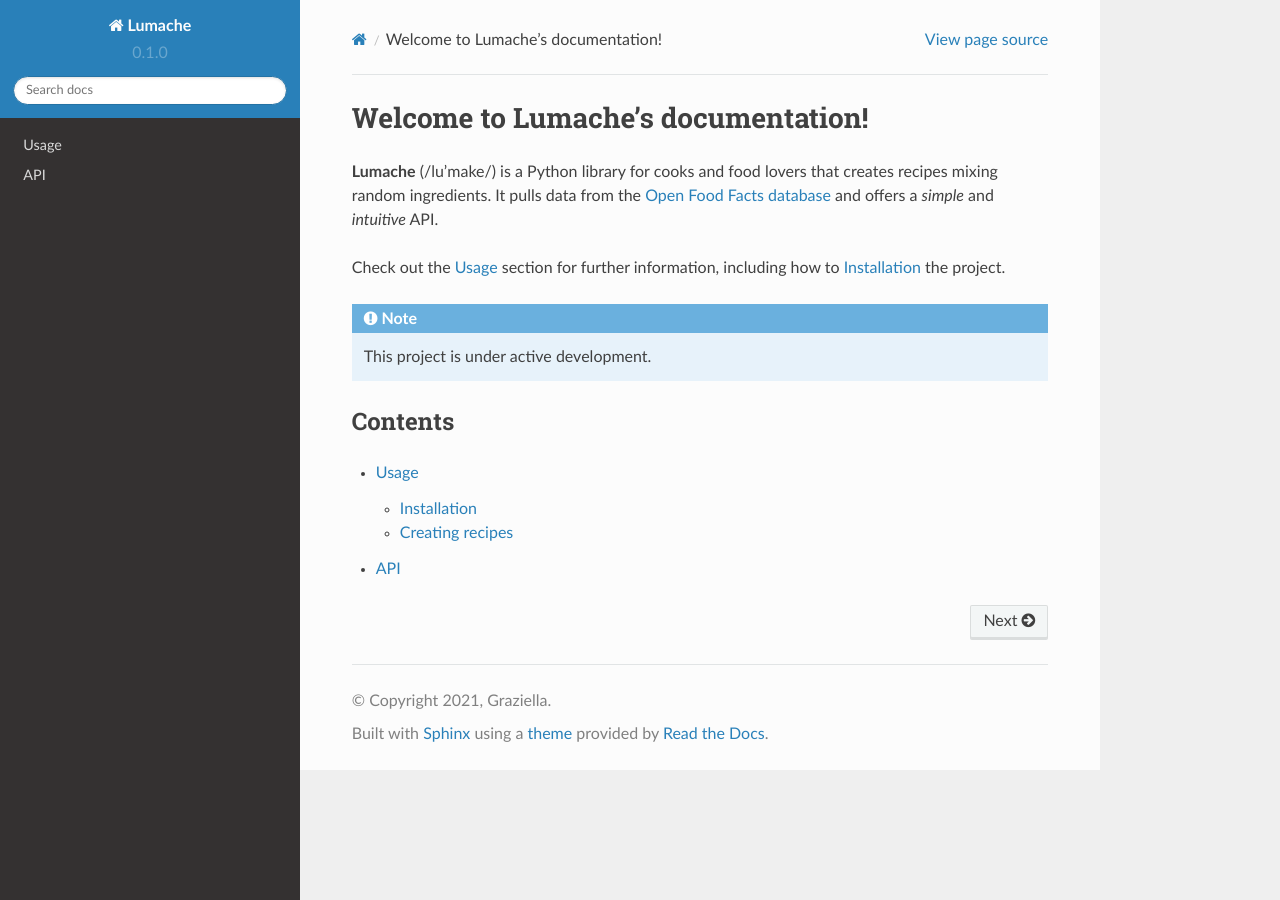
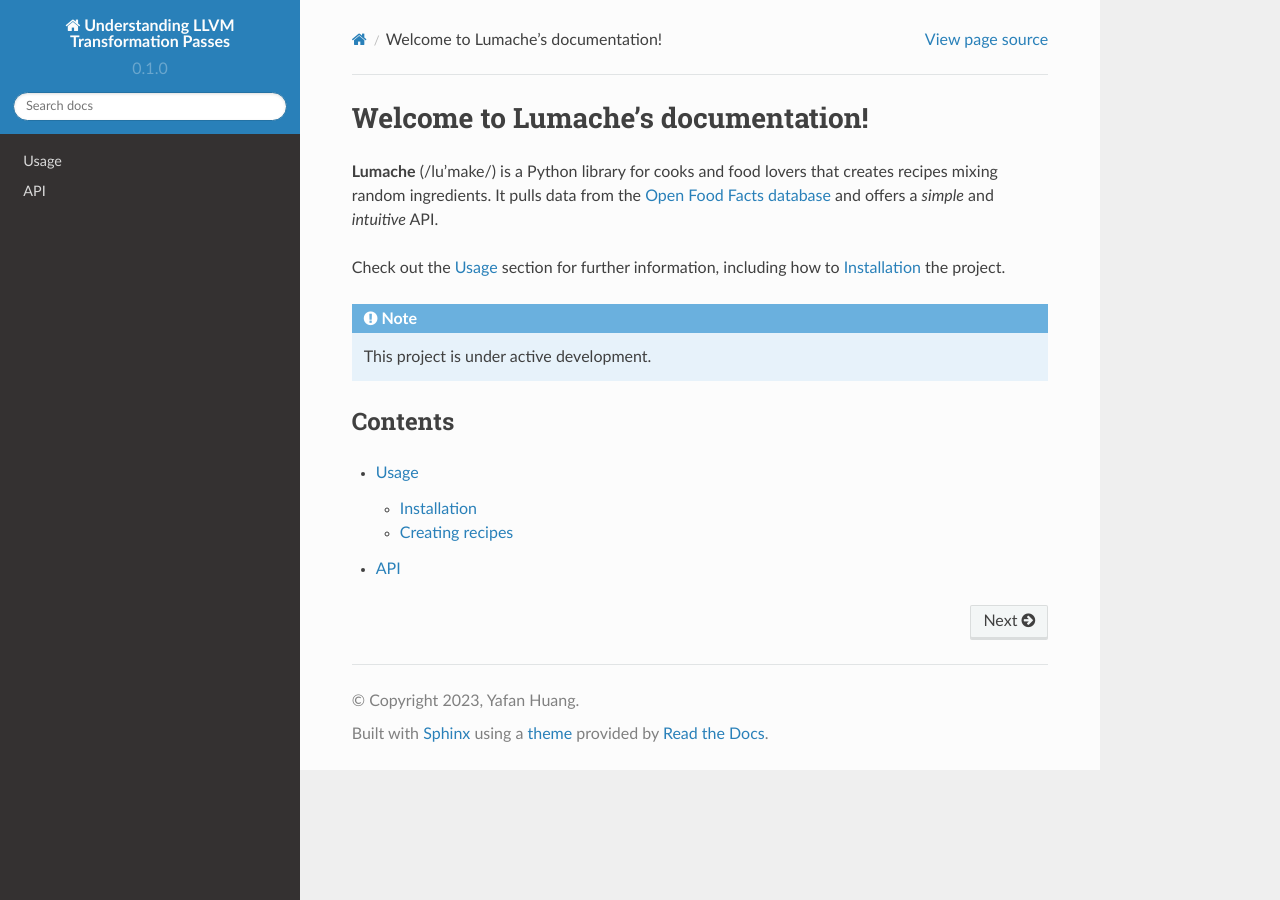
Before and after one commit to hyfshishen/understanding-llvm-transformation-passes, a Sphinx documentation site: the page built from docs/source/index.rst, in a window 1280 px wide. Built offline with Sphinx 7.4.7 and the Read the Docs theme 2.0.0, drawn with Linux system fonts in a browser that asks for light colours.

Commit message:
updating

```diff
--- a/docs/source/conf.py
+++ b/docs/source/conf.py
@@ -2,9 +2,9 @@
 
 # -- Project information
 
-project = 'Lumache'
-copyright = '2021, Graziella'
-author = 'Graziella'
+project = 'Understanding LLVM Transformation Passes'
+copyright = '2023, Yafan Huang'
+author = 'Yafan Huang'
 
 release = '0.1'
 version = '0.1.0'
```
